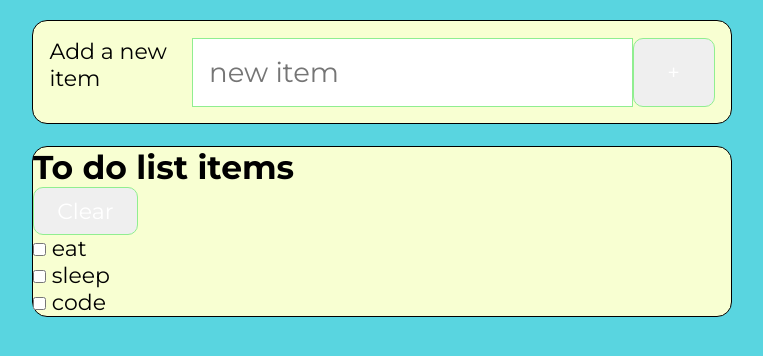
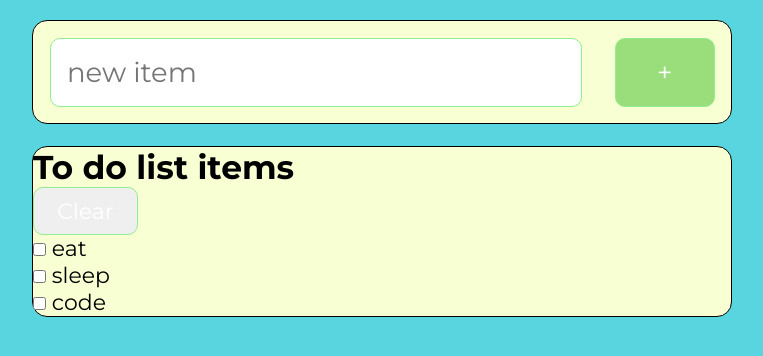
Before and after one commit to esraahisham753/mobile-accessible-todo-list, a plain HTML site: page index.html in a window 1280 px wide. Shown: the whole page, without its empty margins (258-1021 px from the left). Drawn offline with nearby package versions, Linux system fonts and the light colour scheme; files that its build step writes are made by us from their sources.

Commit message:
Complete new item styles

```diff
--- a/sass/_newItem.scss
+++ b/sass/_newItem.scss
@@ -1,17 +1,39 @@
 .new-item {
     padding: 0.75rem;
     margin-bottom: 1rem;
+    position: sticky;
+    top: 0;
 
     form {
         display: flex;
         justify-content: space-between;
 
-        input {
+        label {
+            position: absolute;
+            left: -10000px;
+        }
+
+        input[type="text"] {
             width: 80%;
             padding: 0.75rem;
             font-size: 1.25rem;
             border: 1px solid $input-text-bordercolor;
+            border-radius: 10px;
             outline: none;
+        }
+
+        input[type="text"]:focus,
+        input[type="text"]:hover {
+            box-shadow: 4px 2px 5px #000;
+        }
+
+        button {
+            background-color: $button-addcolor;
+            border: 1px solid $input-text-bordercolor;
+            border-radius: 10px;
+            @include breakpoint(medium) {
+                font-size: 1.25rem;
+            }
         }
     }
 }
```
